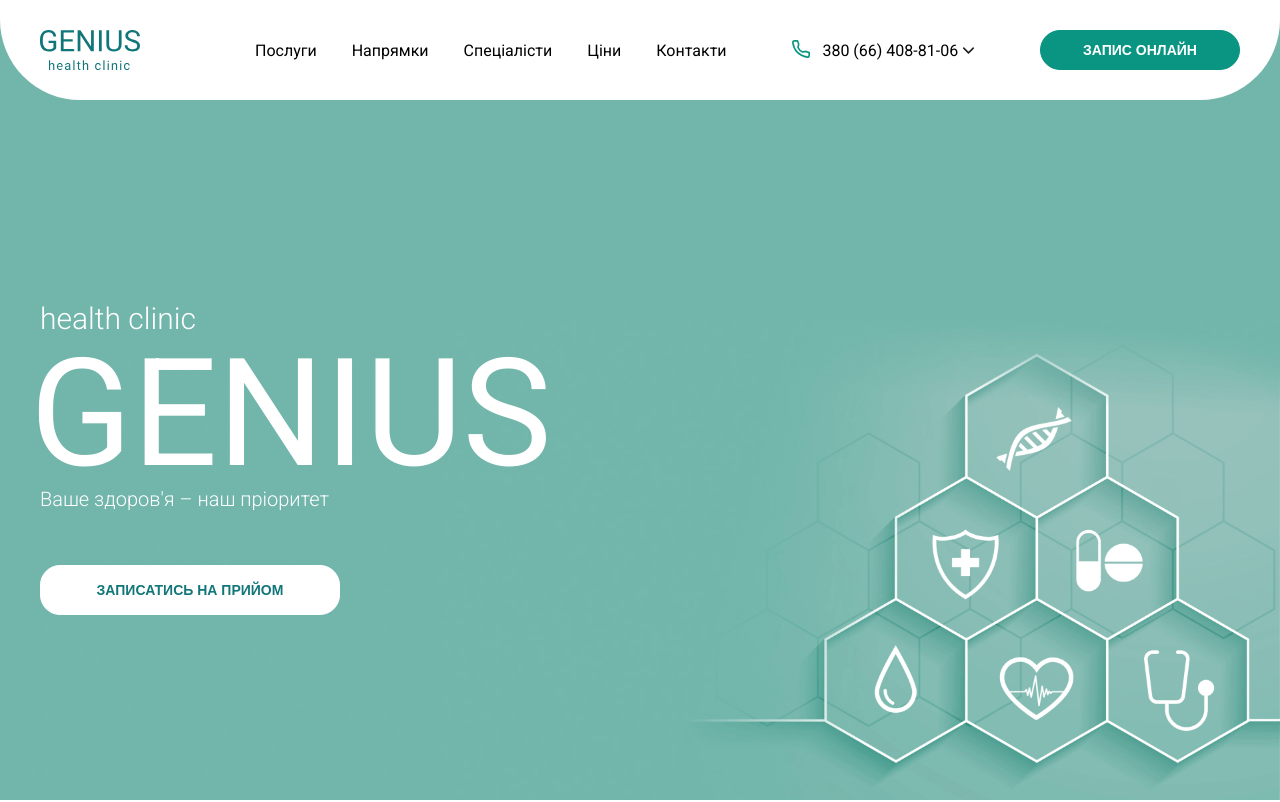
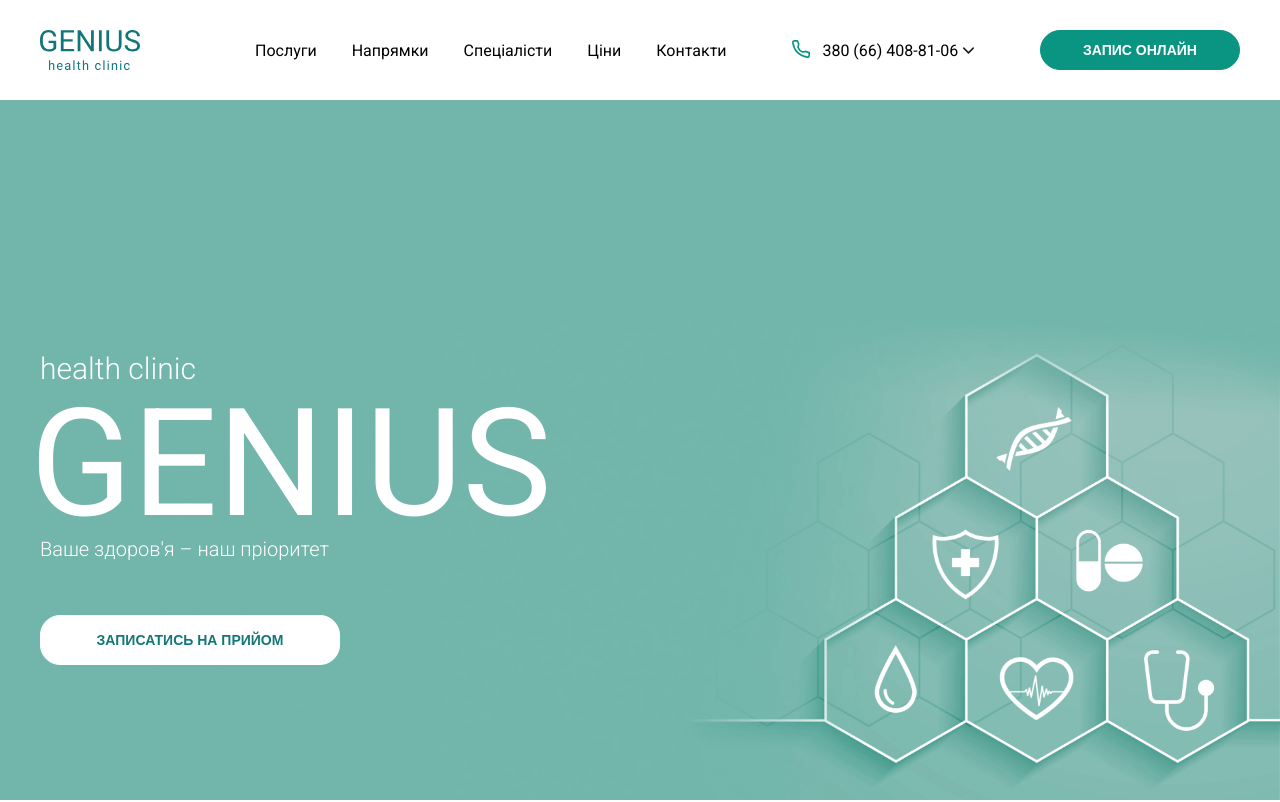
Before and after one commit to aballister/genius, a Next.js app: page / in a window 1280 px wide. Shown: the top 802 px of the page. Built offline with nearby package versions, Linux system fonts and the light colour scheme; some icons are missing.

Commit message:
remove doctors

```diff
--- a/src/components/Banner/banner.module.css
+++ b/src/components/Banner/banner.module.css
@@ -6,10 +6,14 @@
     color: #fff;
     display: flex;
     justify-content: center;
+    @media screen and (max-width: 1366px), screen and (max-height: 750px) {
+        height: calc(100vh - 100px);
+    }
     @media screen and (max-width: 1250px) {
         background-position: 65% bottom;
         background-size: auto 100%;
         background-repeat: no-repeat;
+        height: calc(100vh - 68px);
     }
     .container {
         width: 100%;
--- a/src/components/Doctors/Doctors.js
+++ b/src/components/Doctors/Doctors.js
@@ -50,14 +50,6 @@
     {
         name: 'Білоус Інна', position: 'косметолог', exp: '10 років', info: 'ботулінотерапія, контурна пластика обличчя, аугментація губ, плазмотерапія, мезотерапія, корекція вікових змін',
         img: 'bilous.jpg'
-    },
-    {
-        name: 'Вітренко Анна', position: 'масажист', exp: '', info: '',
-        img: 'vitrenko.jpg'
-    },
-    {
-        name: 'Дубиківська Інна', position: 'медична сестра', exp: '', info: '',
-        img: 'dubykivska.jpg'
     },
 ]
 
--- a/src/components/Header/Header.js
+++ b/src/components/Header/Header.js
@@ -26,7 +26,7 @@
     return (
         <>
             {/*<div className={styles.banner}>*/}
-            {/*    Вакцинуємо від грипу!*/}
+            {/*    Вакцинація «Джісі флю квадривалент» (GC Flu quadrivalent, виробництво Південна Корея)*/}
             {/*</div>*/}
             <div className={styles.header}>
                 <div className={styles.container}>
--- a/src/components/Header/header.module.css
+++ b/src/components/Header/header.module.css
@@ -4,12 +4,19 @@
     align-items: center;
     justify-content: center;
     height: 40px;
-    z-index: 2;
+    z-index: 1;
     position: absolute;
     color: white;
     background: #28A745;
     font-weight: 500;
     text-transform: uppercase;
+    padding: 0 20px;
+    @media screen and (max-width: 1366px), screen and (max-height: 750px) {
+        position: relative;
+        min-height: 40px;
+        height: auto;
+        padding: 10px 20px;
+    }
 }
 .header {
     height: 116px;
@@ -19,13 +26,15 @@
     border-bottom-right-radius: 80px;
     position: absolute;
     left: 0;
+    /*top: 40px;*/
     top: 0;
-    /*top: 40px;*/
     z-index: 1;
     display: flex;
     justify-content: center;
     @media screen and (max-width: 1366px), screen and (max-height: 750px) {
         height: 100px;
+        position: relative;
+        top: 0;
     }
     @media screen and (max-width: 1250px) {
         height: 68px;
@@ -190,13 +199,16 @@
             }
         }
         &:hover {
+            @media screen and (min-width: 1367px), screen and (min-height: 751px) {
                 .phonesWrapper {
                     .phoneItem {
                         display: block;
                     }
                 }
+
                 .dropdownIcon {
                     transform: rotate(180deg);
+                }
             }
         }
         .phoneIcon {
```
Also changed, not shown: public/dubykivska.jpg (deleted), public/vitrenko.jpg (deleted). Lines whose indentation alone changed are shown as unchanged.
